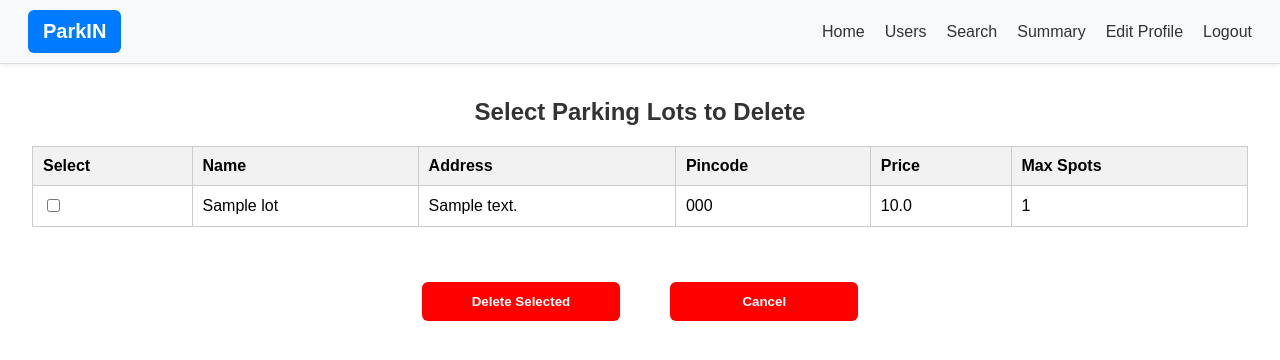
After one commit to 24f1001715/vehicle-parking-app, a Flask app: page /admin/delete-lots in a window 1280 px wide. The commit adds this page. Shown: the top 360 px of the page. Run offline with Flask 3, Linux system fonts and the light colour scheme; the visitor is signed in with stand-in values (Sample User, id 1); tables that the repository leaves empty hold one stand-in row (values such as "Sample post").

Commit message:
Milestone-VP admin feature-update

```diff
--- a/controllers/admin_routes.py
+++ b/controllers/admin_routes.py
@@ -54,11 +54,27 @@ def add_lot():
         db.session.add(new_lot)
         db.session.commit()
 
-        for _ in range(max_spots):
-            spot = ParkingSpot(lot_id=new_lot.id)
+        for i in range(1, new_lot.max_spots + 1):
+            spot = ParkingSpot(lot_id=new_lot.id, spot_number=i)
             db.session.add(spot)
         db.session.commit()
 
         return redirect(url_for('admin.home'))
 
     return render_template('admin/add_lot.html')
+
+@admin_bp.route('/admin/delete-lots', methods=['GET', 'POST'])
+@admin_required
+def delete_parking_lots():
+    if request.method == 'POST':
+        selected_ids = request.form.getlist('lot_ids')
+        if selected_ids:
+            for lot_id in selected_ids:
+                lot = ParkingLot.query.get(int(lot_id))
+                if lot:
+                    db.session.delete(lot)
+            db.session.commit()
+            return redirect(url_for('admin.home'))
+
+    lots = ParkingLot.query.all()
+    return render_template('admin/delete_lots.html', lots=lots)
--- a/static/css/style.css
+++ b/static/css/style.css
@@ -151,7 +151,10 @@ a:hover {
     width: 100%;
     border-collapse: collapse;
     font-family: Arial, sans-serif;
+    margin: 0 auto; /* Center the table horizontally */
+    margin-bottom: 30px; /* Add space below table for buttons */
 }
+
 
 .users-table th,
 .users-table td {
@@ -174,8 +177,7 @@ a:hover {
     display: flex;
     gap: 10px; /* spacing between buttons */
     margin-top: 15px;
-    align-items: center;
-    align-self: center;
+   justify-content: center;
 }
 
 .btn {
--- /dev/null
+++ b/templates/admin/delete_lots.html
@@ -0,0 +1,41 @@
+{% extends 'admin/base_admin.html' %}
+{% block title %}Delete Parking Lots{% endblock %}
+
+{% block content %}
+<h2>Select Parking Lots to Delete</h2>
+
+<form method="POST">
+    <table class="users-table">
+        <thead>
+            <tr>
+                <th>Select</th>
+                <th>Name</th>
+                <th>Address</th>
+                <th>Pincode</th>
+                <th>Price</th>
+                <th>Max Spots</th>
+            </tr>
+        </thead>
+        <tbody>
+            {% for lot in lots %}
+            <tr>
+                <td><input type="checkbox" name="lot_ids" value="{{ lot.id }}"></td>
+                <td>{{ lot.prime_location_name }}</td>
+                <td>{{ lot.address }}</td>
+                <td>{{ lot.pin_code }}</td>
+                <td>{{ lot.price }}</td>
+                <td>{{ lot.max_spots }}</td>
+            </tr>
+            {% endfor %}
+        </tbody>
+    </table>
+
+    <div class="button-group">
+        <button type="submit" class="btn cancel" onclick="return confirm('Are you sure you want to delete the selected parking lots?')">Delete Selected</button>
+
+        <a href="{{ url_for('admin.home') }}">
+            <button type="button" class="btn cancel">&nbsp;&nbsp;&nbsp;&nbsp;&nbsp;&nbsp;Cancel&nbsp;&nbsp;&nbsp;&nbsp;&nbsp;&nbsp;</button>
+        </a>
+    </div>
+</form>
+{% endblock %}
--- a/templates/register.html
+++ b/templates/register.html
@@ -26,6 +26,7 @@
 
             <input type="submit" value="Register">
         </form>
+        <p>Already have an account? <a href="{{ url_for('auth.login') }}">Sign in</a></p>
     </div>
 </body>
 </html>
```
Also changed, not shown: models/models.py (+10 -7 lines), templates/admin/home.html (+5 -3 lines).
